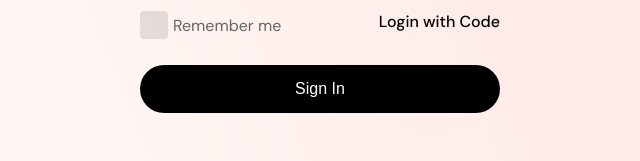
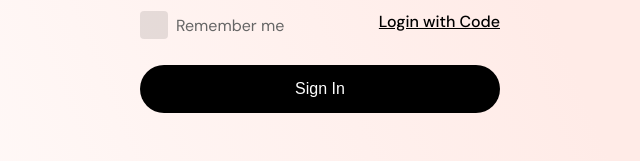
Before and after one commit to Sriram665/HTMLTask, a plain HTML site: page day5task.html in a window 1280 px wide. Shown: the part 610-771 px from the top of the page, 560-1200 px from the left. Drawn offline with Linux system fonts and the light colour scheme.

Commit message:
Add files via upload

```diff
--- a/day5task.html
+++ b/day5task.html
@@ -178,7 +178,7 @@
     .form-options label {
         display: flex;
         align-items: center;
-        gap: 5px;
+        gap: 8px;
         color: #666;
     }
 
@@ -207,9 +207,12 @@
         position: relative;
     }
 
-    .form-options a:hover {
-        text-decoration: underline;
-    }
+    .form-options a {
+    color: rgba(0, 0, 0, 1);
+    text-decoration: underline; /* Permanent underline */
+    font-size: 16px;
+    font-weight: 500;
+   }
 
     .right-side button {
         background-color: rgba(0, 0, 0, 1);
```
